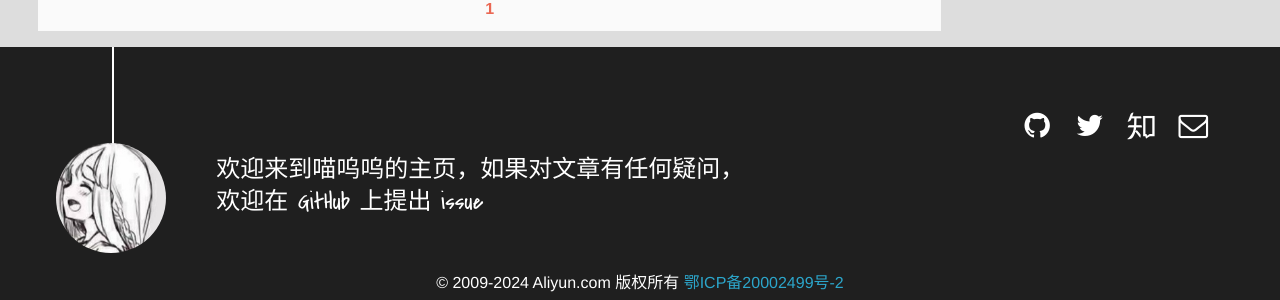
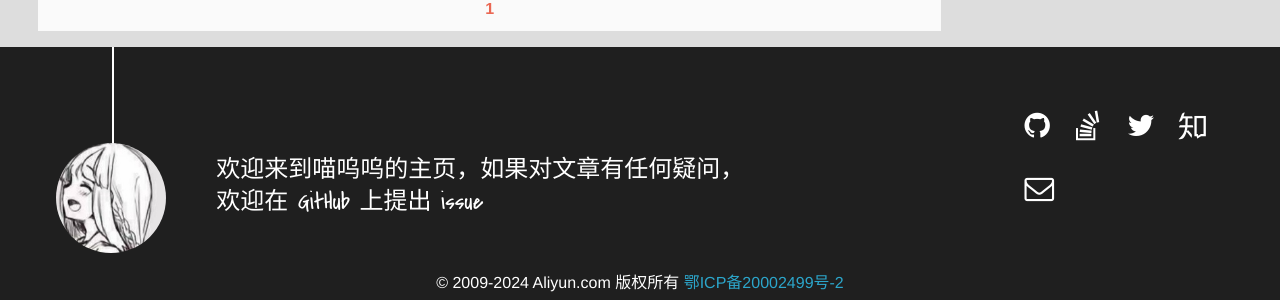
Before and after one commit to Glavo/glavo.github.io, a Jekyll site: the page built from index.html, in a window 1280 px wide. Shown: the part 2577-2877 px from the top of the page. Built offline with Jekyll 4.4.1, drawn with Linux system fonts in a browser that asks for light colours; a script that is not in the unit is left out; the list of posts is cut into pages by our own code; comment, search, counter and statistics services are not loaded.

Commit message:
add stackoverflow link

```diff
--- a/_config.yml
+++ b/_config.yml
@@ -10,7 +10,7 @@ exclude:
 highlighter: rouge
 
 #### Permalink
-# For more see: http://jekyllrb.com/docs/permalinks/
+# For more see: https://jekyllrb.com/docs/permalinks/
 permalink: pretty
 
 #### Markdown Processors
@@ -71,11 +71,11 @@ rss: /atom.xml ## RSS address.
 #### Image
 imglogo:
   enable: true             ## display image logo true/false.
-  src: img/logo.png        ## `.svg` and `.png` are recommended,please put image into the theme folder `/jacman/source/img`.
-favicon: img/favicon.ico   ## size:32px*32px,`.ico` is recommended,please put image into the theme folder `/jacman/source/img`.
-apple_icon: img/jacman.jpg ## size:114px*114px,please put image into the theme folder `/jacman/source/img`.
-author_img: img/author.jpg ## size:220px*220px.display author avatar picture.if don't want to display,please don't set this.
-banner_img: #img/banner.jpg ## size:1920px*200px+. Banner Picture
+  src: 'img/logo.png'        ## `.svg` and `.png` are recommended,please put image into the theme folder `/jacman/source/img`.
+favicon: 'img/favicon.ico'   ## size:32px*32px,`.ico` is recommended,please put image into the theme folder `/jacman/source/img`.
+apple_icon: 'img/jacman.jpg' ## size:114px*114px,please put image into the theme folder `/jacman/source/img`.
+author_img: 'img/author.jpg' ## size:220px*220px.display author avatar picture.if don't want to display,please don't set this.
+banner_img: #img/banner.jpg  ## size:1920px*200px+. Banner Picture
 
 #### index post is expanding or not
 index:
@@ -88,7 +88,7 @@ share_to: true #enable share-to buttons if true
 
 #### Author information
 author:
-  name: Glavo      ## e.g. wuchong Author name
+  name: 'Glavo'      ## e.g. wuchong Author name
   intro_line1:  "欢迎来到喵呜呜的主页，如果对文章有任何疑问，"    ## your introduction on the bottom of the page
   intro_line2:  "欢迎在 GitHub 上提出 issue"  ## the 2nd line
   weibo:      ## e.g. wuchong1014 or 2176287895 for http://weibo.com/2176287895
@@ -102,7 +102,7 @@ author:
   facebook:   ## e.g. imjark for https://facebook.com/imjark
   linkedin:   ## e.g. wuchong1014 for https://www.linkedin.com/in/wuchong1014
   google_plus:    ## e.g. "111190881341800841449" for https://plus.google.com/u/0/111190881341800841449, the "" is needed!
-  stackoverflow:  ## e.g. 3222790 for http://stackoverflow.com/users/3222790/jark
+  stackoverflow: '7659948' ## e.g. 3222790 for http://stackoverflow.com/users/3222790/jark
 ## if you set them, the corresponding  share button will show on the footer
 
 #### Toc
--- a/_includes/_partial/footer.html
+++ b/_includes/_partial/footer.html
@@ -13,13 +13,13 @@
 	 {% endif %}
 	<div class="social-font" class="clearfix">
 		{% if site.author.weibo %}
-		<a href="http://weibo.com/{{ site.author.weibo }}" target="_blank" class="icon-weibo" title="微博"></a>
+		<a href="https://weibo.com/{{ site.author.weibo }}" target="_blank" class="icon-weibo" title="微博"></a>
 		{% endif %}
 		{% if site.author.github %}
 		<a href="https://github.com/{{ site.author.github }}" target="_blank" class="icon-github" title="github"></a>
 		{% endif %}
 		{% if site.author.stackoverflow %}
-		<a href="http://stackoverflow.com/users/{{ site.author.stackoverflow }}" target="_blank" class="icon-stack-overflow" title="stackoverflow"></a>
+		<a href="https://stackoverflow.com/users/{{ site.author.stackoverflow }}" target="_blank" class="icon-stack-overflow" title="stackoverflow"></a>
 		{% endif %}
 		{% if site.author.twitter %}
 		<a href="https://twitter.com/{{ site.author.twitter }}" target="_blank" class="icon-twitter" title="twitter"></a>
@@ -34,7 +34,7 @@
 		<a href="https://www.douban.com/people/{{ site.author.douban }}" target="_blank" class="icon-douban" title="豆瓣"></a>
 		{% endif %}
 		{% if site.author.zhihu %}
-		<a href="http://www.zhihu.com/people/{{ site.author.zhihu }}" target="_blank" class="icon-zhihu" title="知乎"></a>
+		<a href="https://www.zhihu.com/people/{{ site.author.zhihu }}" target="_blank" class="icon-zhihu" title="知乎"></a>
 		{% endif %}
 		{% if site.author.google_plus %}
 		<a href="https://plus.google.com/{{ site.author.google_plus }}?rel=author" target="_blank" class="icon-google_plus" title="Google+"></a>
```
